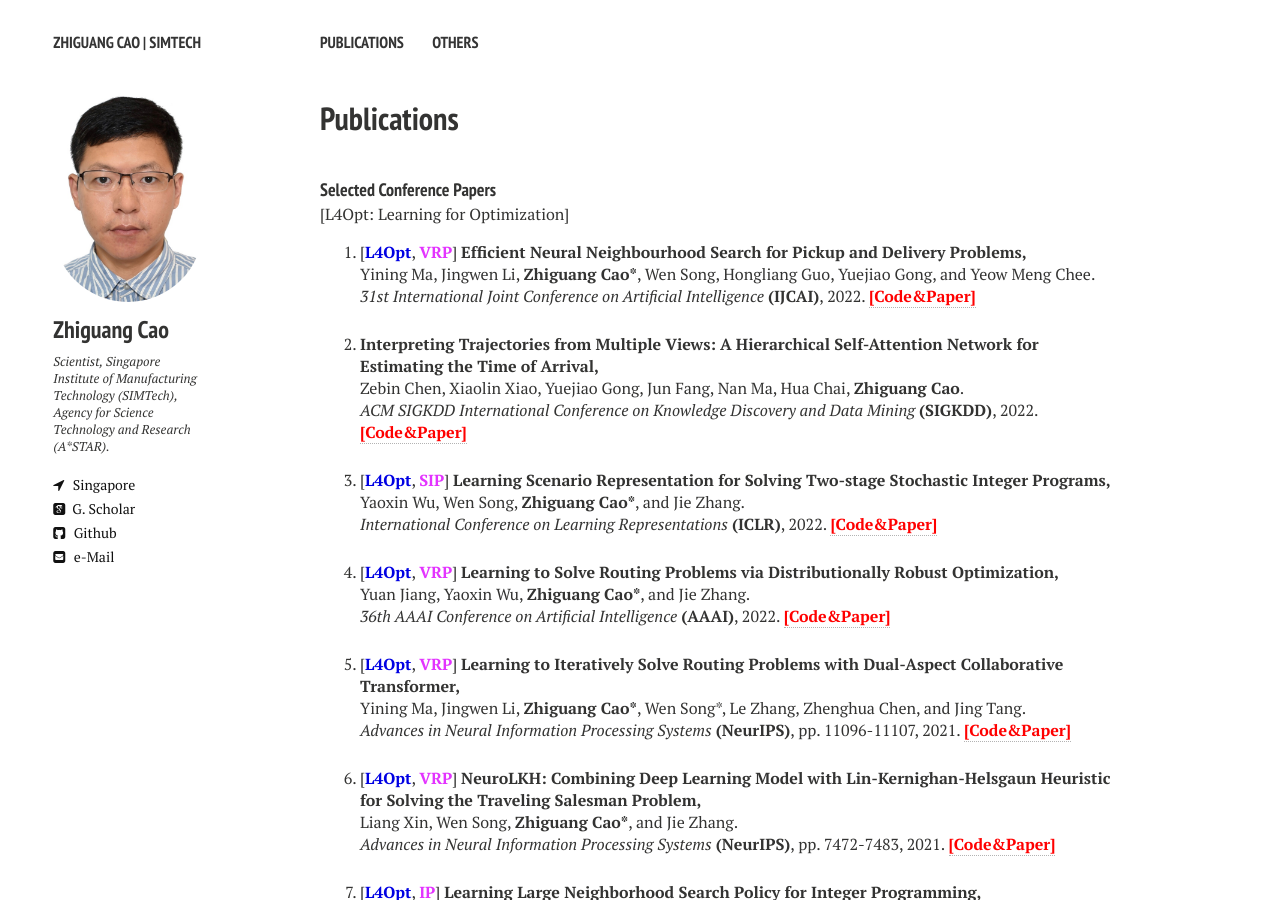
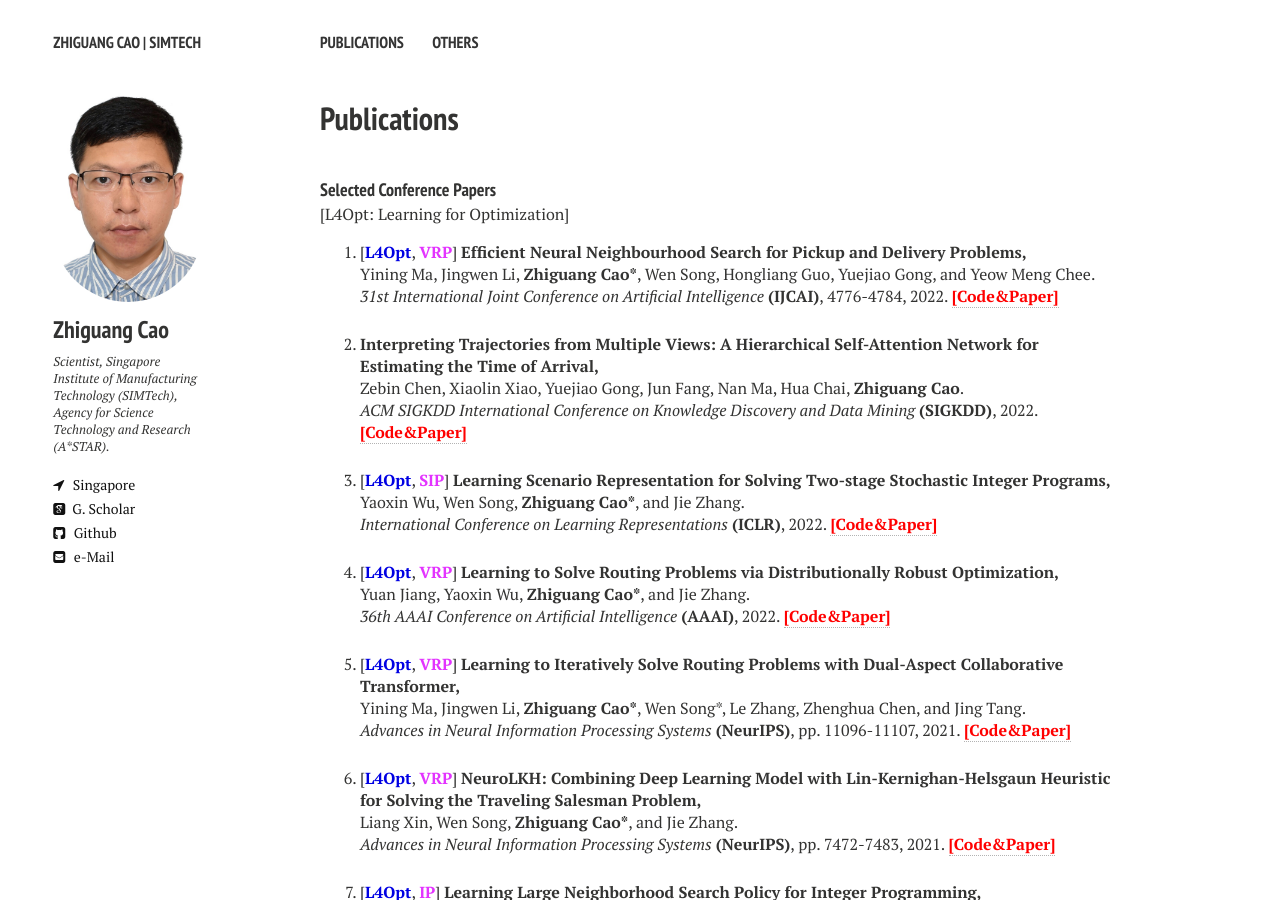
Before and after one commit to zhiguangcaosg/zhiguangcaosg.github.io, a Jekyll site: the page built from publications.md, in a window 1280 px wide and 900 px high. Built offline with Jekyll 4.4.1, drawn with Linux system fonts in a browser that asks for light colours; nearby versions of some CDN libraries.

Commit message:
Update publications.html

```diff
--- a/_layouts/publications.html
+++ b/_layouts/publications.html
@@ -94,7 +94,7 @@ div.bibtex pre { font-size: 75%; overflow: auto;  width: 100%; padding: 0em 0em;
 <p>
 [<font color="#0000E3"><b>L4Opt</b></font>, <font color="#E333FF"><b>VRP</b></font>] <b>Efficient Neural Neighbourhood Search for Pickup and Delivery Problems,</b>
 <br> Yining Ma, Jingwen Li, <b>Zhiguang Cao*</b>, Wen Song, Hongliang Guo, Yuejiao Gong, and Yeow Meng Chee.<br>
-<i>31st International Joint Conference on Artificial Intelligence</i> <b>(IJCAI)</b>, 2022. <a href="https://github.com/yining043/PDP-N2S" target="_blank"> <font color="#FF0000"><b>[Code&Paper]</b> </font></a>
+<i>31st International Joint Conference on Artificial Intelligence</i> <b>(IJCAI)</b>, 4776-4784, 2022. <a href="https://github.com/yining043/PDP-N2S" target="_blank"> <font color="#FF0000"><b>[Code&Paper]</b> </font></a>
 </p>
 </li>
 
```
